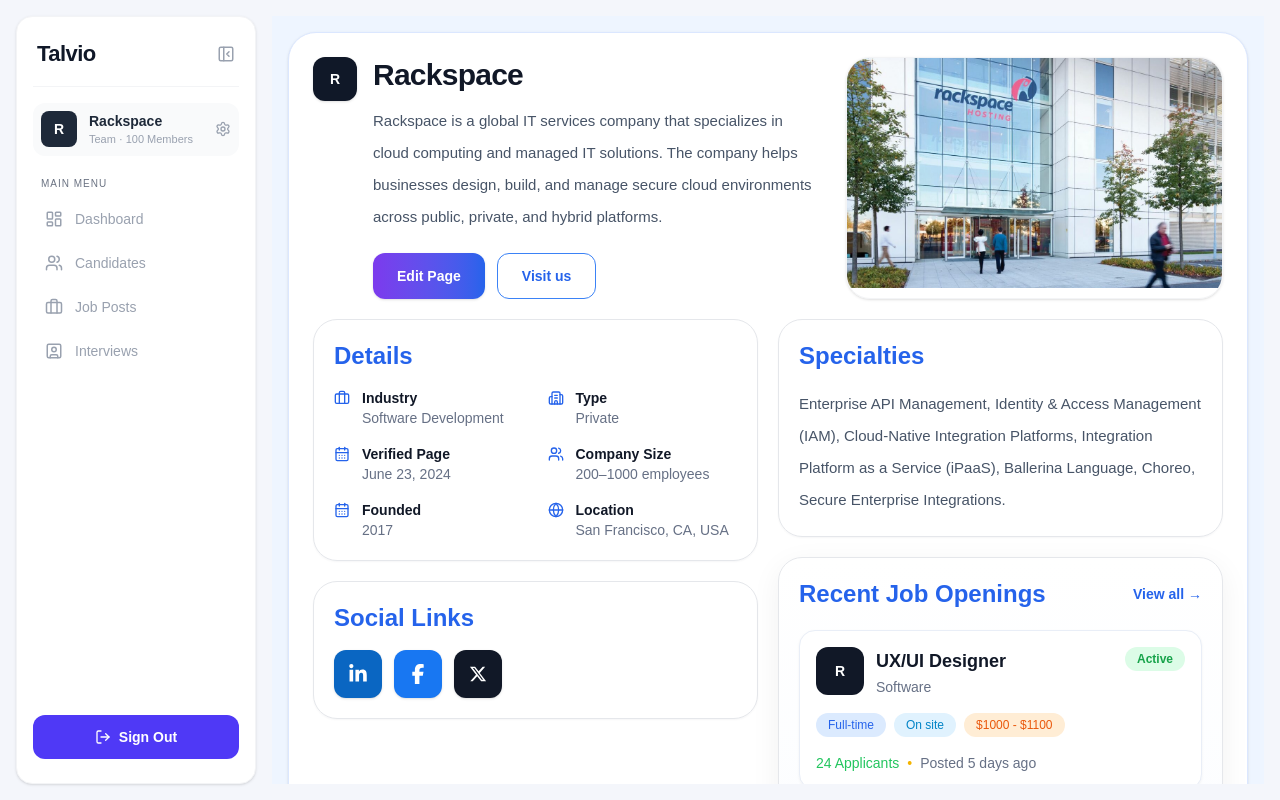
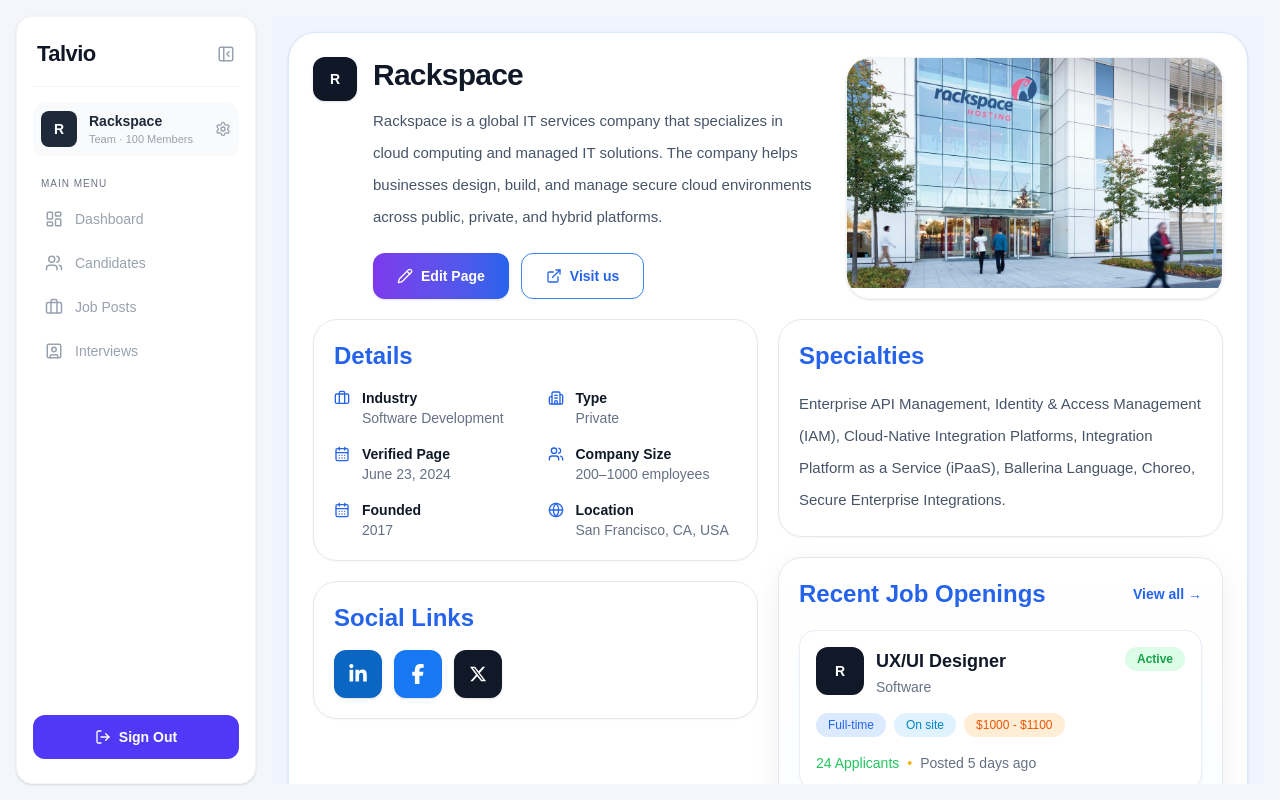
Before and after one commit to AsankaXtremeS/talvio, a Next.js app in the folder frontend/: page /users/employer/profile in a window 1280 px wide. Built offline with nearby package versions, Linux system fonts and the light colour scheme.

Commit message:
feat: enhance employer profile page with edit link and external visit button

```diff
--- a/frontend/app/users/employer/profile/page.tsx
+++ b/frontend/app/users/employer/profile/page.tsx
@@ -1,5 +1,14 @@
 import Image from "next/image";
-import { Briefcase, Building2, CalendarDays, Globe, Users } from "lucide-react";
+import Link from "next/link";
+import {
+  Briefcase,
+  Building2,
+  CalendarDays,
+  ExternalLink,
+  Globe,
+  Pencil,
+  Users,
+} from "lucide-react";
 import { FaLinkedinIn, FaFacebookF, FaXTwitter } from "react-icons/fa6";
 
 export default function EmployerProfilePage() {
@@ -27,13 +36,23 @@
                 </p>
 
                 <div className="mt-5 flex flex-wrap gap-3">
-                  <button className="rounded-xl bg-gradient-to-r from-[#7c3aed] to-[#2563eb] px-6 py-3 text-sm font-semibold text-white shadow-sm transition hover:opacity-95">
+                  <Link
+                    href="/users/employer/profile/edit"
+                    className="flex items-center gap-2 rounded-xl bg-gradient-to-r from-[#7c3aed] to-[#2563eb] px-6 py-3 text-sm font-semibold text-white shadow-sm transition hover:opacity-95"
+                  >
+                    <Pencil className="h-4 w-4" />
                     Edit Page
-                  </button>
+                  </Link>
 
-                  <button className="rounded-xl border border-[#3b82f6] bg-white px-6 py-3 text-sm font-semibold text-[#2563eb] transition hover:bg-blue-50">
+                  <a
+                    href="https://rackspace.com"
+                    target="_blank"
+                    rel="noopener noreferrer"
+                    className="flex items-center gap-2 rounded-xl border border-[#3b82f6] bg-white px-6 py-3 text-sm font-semibold text-[#2563eb] transition hover:bg-blue-50"
+                  >
+                    <ExternalLink className="h-4 w-4" />
                     Visit us
-                  </button>
+                  </a>
                 </div>
               </div>
             </div>
@@ -236,7 +255,6 @@
               </div>
             </div>
           </div>
-
         </div>
       </div>
     </div>
```
